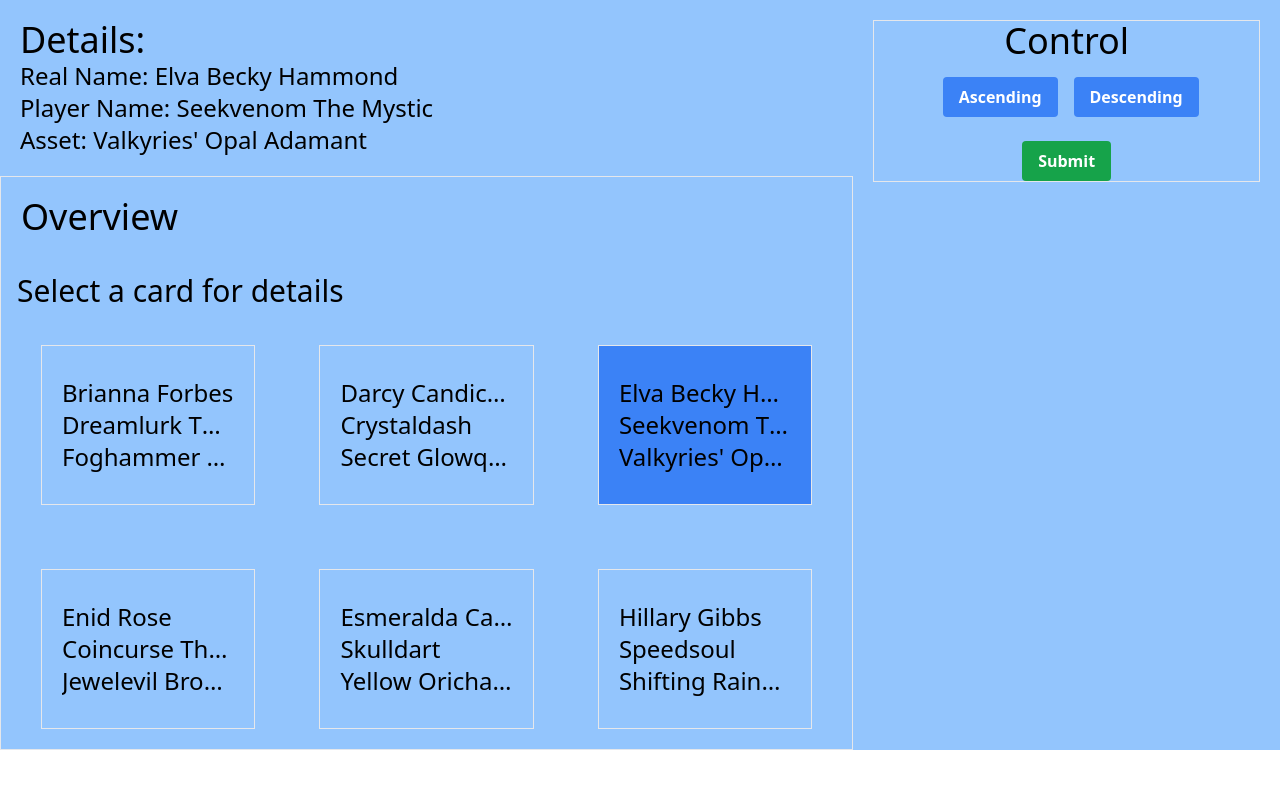
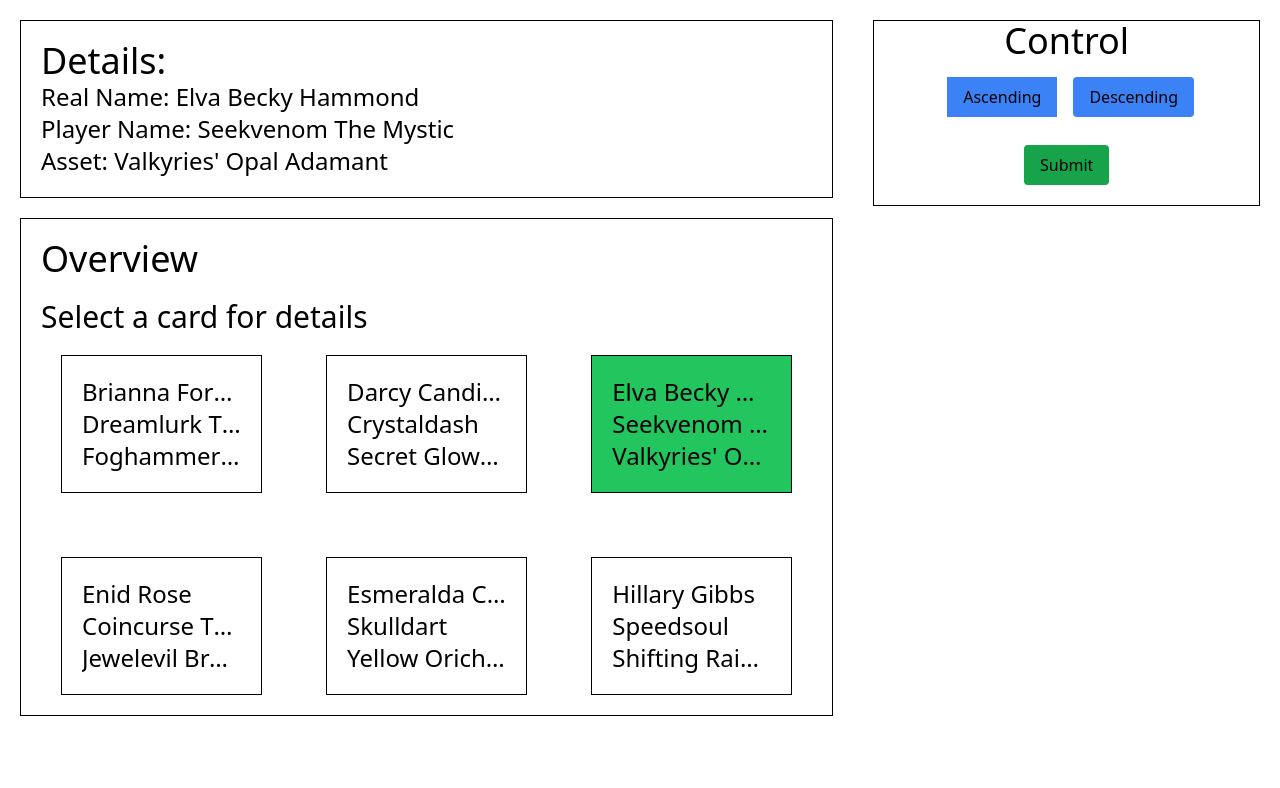
Before and after one commit to dsaric00/card-game-v2, a React (Vite) app: page / in a window 1280 px wide. Both pictures are taken after a click on the button 705 px from the left and 249 px from the top of the page. Shown: the top 788 px of the page. Built offline with nearby package versions, Linux system fonts and the light colour scheme.

Commit message:
handleClickOutside function

```diff
--- a/src/App.tsx
+++ b/src/App.tsx
@@ -1,13 +1,14 @@
-import React, { useState, useEffect } from 'react';
+import React, { useState, useRef, useEffect } from 'react';
 import './App.css';
 import Details from './components/Details';
 import Sort from './components/Sort';
-import PlayerList from './components/Overview';
+import Overview from './components/Overview';
 import { fetchPlayers, Player } from './services/playerService';
 
 const App: React.FC = () => {
   const [players, setPlayers] = useState<Player[]>([]);
   const [selectedPlayer, setSelectedPlayer] = useState<Player | null>(null);
+  const containerRef = useRef<HTMLDivElement>(null);
 
   useEffect(() => {
     const getPlayers = async () => {
@@ -34,18 +35,42 @@ const App: React.FC = () => {
   };
 
   const handleSelectPlayer = (player: Player) => {
-    setSelectedPlayer(player);
+    if (selectedPlayer && selectedPlayer.id === player.id) {
+      // Deselect player if the same player is clicked
+      setSelectedPlayer(null);
+    } else {
+      setSelectedPlayer(player);
+    }
   };
 
+  const handleClickOutside = (event: MouseEvent) => {
+    console.log('Handling click outside');
+    if (containerRef.current && !containerRef.current.contains(event.target as Node)) {
+      console.log('Clicked outside of container');
+      setSelectedPlayer(null);
+    }
+  };
+
+  useEffect(() => {
+    console.log('Adding event listener for click outside');
+    document.addEventListener('click', handleClickOutside, true);
+    return () => {
+      console.log('Removing event listener for click outside');
+      document.removeEventListener('click', handleClickOutside, true);
+    };
+  }, []);
+
   return (
-    <div className='grid  grid-cols-3 bg-blue-300 '>
-      <div className='col-span-2'>
-          {selectedPlayer && <Details player={selectedPlayer} />}
-          <PlayerList players={players} onSelect={handleSelectPlayer}/>
-
-        </div>
-        <div className=' justify-end'>
-          <Sort onSort={handleSort} />
+    <div  className='grid grid-cols-3 min-h-screen'>
+      <div className='col-span-2' ref={containerRef}>
+        {selectedPlayer && <Details player={selectedPlayer} />}
+        <Overview players={players} onSelect={handleSelectPlayer} />
+      </div>
+      <div className='justify-end'>
+        <Sort onSort={handleSort} />
+      </div>
+      <div>
+        {/*<p>Selected player: {selectedPlayer ? selectedPlayer.realName : 'None'}</p>*/}
       </div>
     </div>
   );
--- a/src/components/Details.tsx
+++ b/src/components/Details.tsx
@@ -10,7 +10,7 @@ interface DetailsPtops{
 }
  const Details =({player}: DetailsPtops)=>{
     return(
-        <div className="text-2xl font-sans  m-5">
+        <div className="text-2xl font-sans  m-5 border border-black p-5">
             <h2 className="text-4xl">Details:</h2>
             <h2> Real Name: {player.realName}</h2>
             <h2> Player Name: {player.playerName}</h2>
--- a/src/components/Overview.tsx
+++ b/src/components/Overview.tsx
@@ -21,12 +21,14 @@ useEffect(()=>{
 }, [players]);
 
 return (
-    <div className='border'>
+    <div className='border border-black m-5'>
     <h1 className='text-4xl p-5' >Overview</h1>
-    <h2 className='text-3xl p-4'>Select a card for details</h2>
+    <h2 className='text-3xl px-5'>Select a card for details</h2>
     <div className='grid gap-6 grid-cols-3 grid-rows-2 px-5 '>
       {localPlayers.map((player) => (
-        <button  className=' p-5 m-5 text-start text-2xl border h-40 w-25   focus:bg-blue-500 font-sans' key={player.id} onClick={() => onSelect(player)}>
+        <button  className=' p-5 m-5 text-start text-2xl  border border-black   focus:bg-green-500 font-sans'
+        key={player.id}
+         onClick={() => { console.log('Card clicked:',player); onSelect(player)}}>
           <p className='truncate'>{player.realName}</p>
           <p className='truncate'>{player.playerName}</p>
           <p className='truncate '>{player.asset}</p>
--- a/src/components/Sort.tsx
+++ b/src/components/Sort.tsx
@@ -1,6 +1,6 @@
 import React, { useState } from 'react';
 import '../App.css';
-type SortOrder='asc' | 'desc';
+type SortOrder= 'asc'| 'desc';
 // interface for props
 interface SortProps {
   onSort: (order: SortOrder) => void;
@@ -24,25 +24,25 @@ const Sort = ({ onSort }:SortProps) => {
   };
 
   return (
-    <form onSubmit={handleSubmit} className="text-center border m-5 ">
+    <form onSubmit={handleSubmit} className="text-center border border-black m-5 ">
       <h1 className='text-4xl' >Control</h1>
       <div className="ml-2">
         <button
-          className={` ${order === 'asc' } bg-blue-500 focus:bg-red-700 text-white font-bold py-2 px-4 mt-4 rounded m-2 `   }
+          className={` ${order === 'asc' } bg-blue-500 focus:bg-red-700 focus:ring  font-sans py-2 px-4 mt-4  m-2 `   }
           type="button"
           onClick={() => handleSort1('asc')}
         >
           Ascending
         </button>
         <button
-          className={` ${order === 'desc' }  bg-blue-500 focus:bg-red-700 text-white font-bold py-2 px-4 mt-4 rounded m-2  `}
+          className={` ${order === 'desc' }  bg-blue-500 focus:bg-red-700 focus:ring  font-sans py-2 px-4 mt-4 rounded m-2  `}
           type="button"
           onClick={() => handleSort1('desc')}
         >
           Descending
         </button>
       </div>
-      <button className=" bg-green-600 hover:bg-green-900 text-white font-bold py-2 px-4 mt-4 rounded" type="submit">
+      <button className=" bg-green-600 hover:bg-green-900  font-sans py-2 px-4 m-5 rounded " type="submit">
         Submit
       </button>
     </form>
```
Also changed, not shown: src/App.css (+0 -80 lines), src/assets/players.json (deleted, +0 -38 lines).
